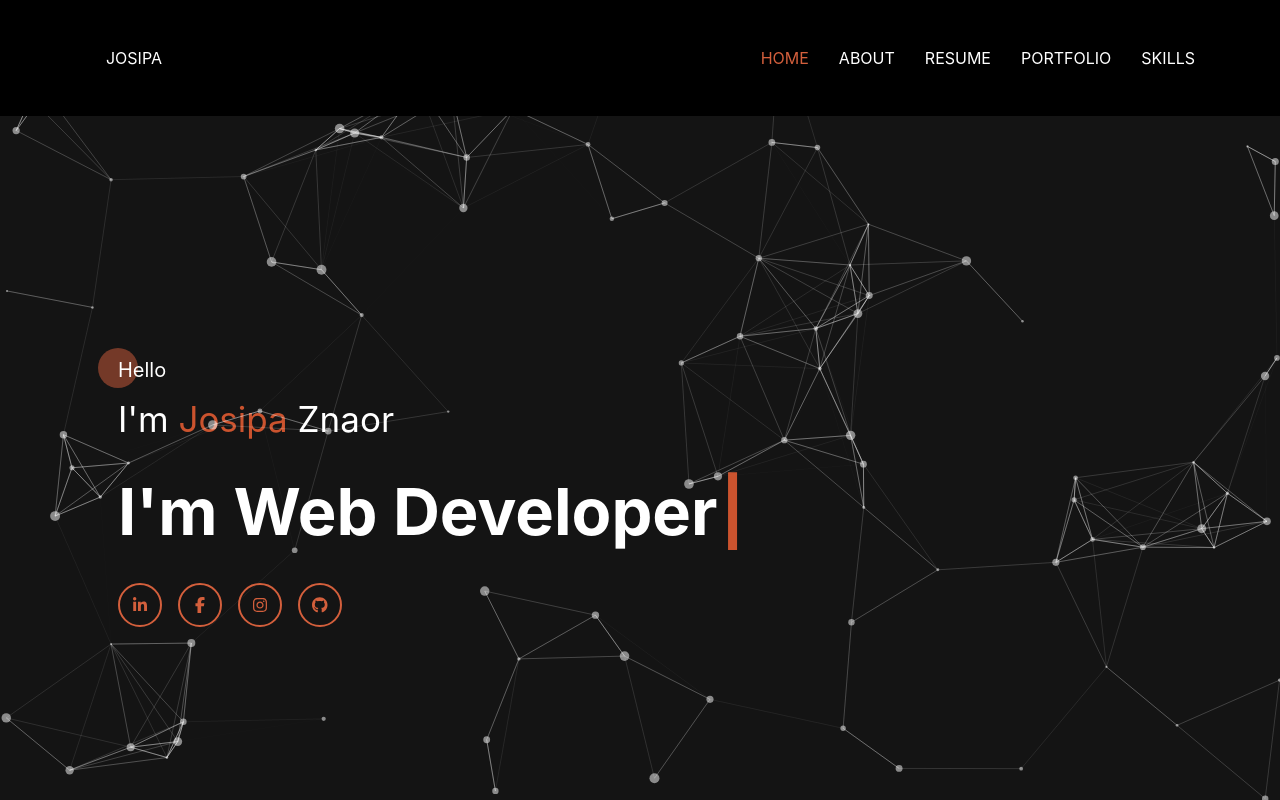
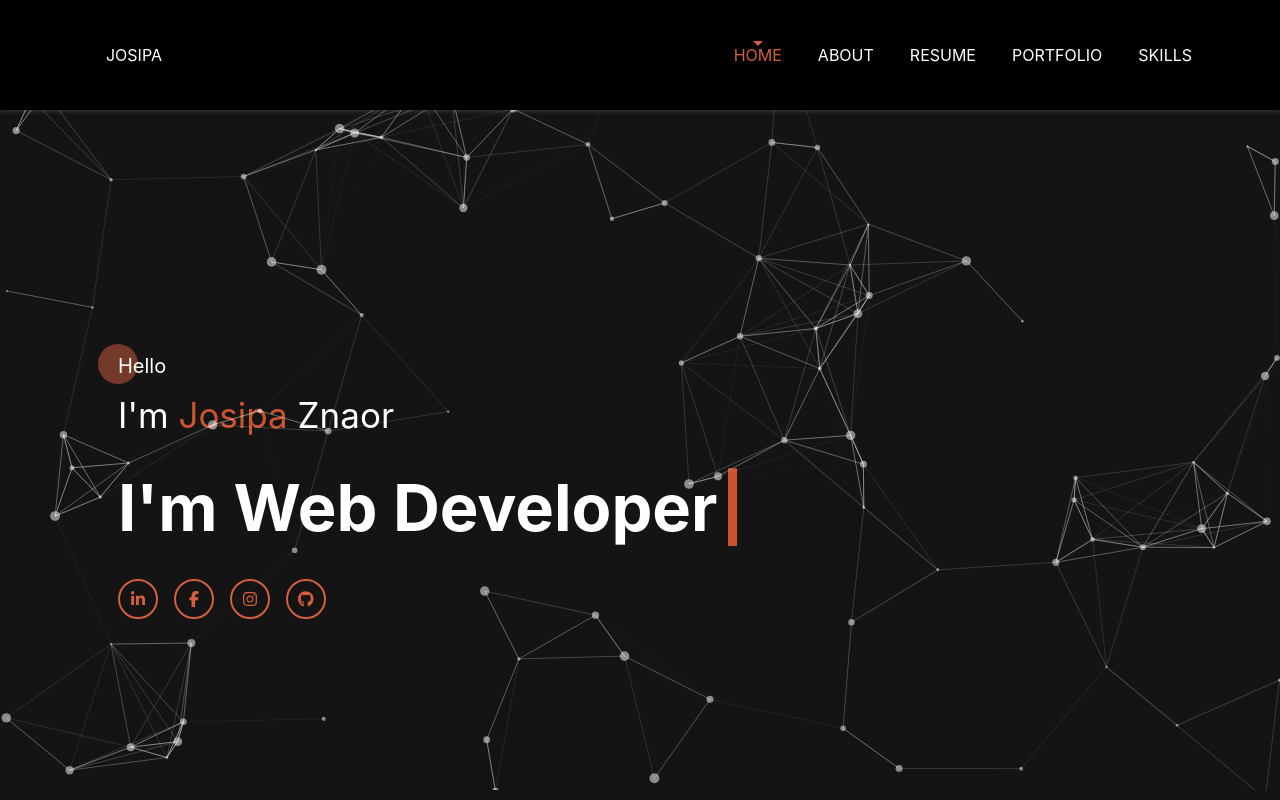
Before and after one commit to jopaa10/Portfolio, a React (Create React App) app: page / in a window 1280 px wide. Shown: the top 800 px of the page. Built offline with nearby package versions, Linux system fonts and the light colour scheme.

Commit message:
fixing navbar width

```diff
--- a/src/styles/index.scss
+++ b/src/styles/index.scss
@@ -3,6 +3,10 @@
 html {
   scroll-behavior: smooth;
   //font-size: 62.5%;
+}
+
+* {
+  box-sizing: border-box;
 }
 
 :root {
@@ -18,19 +22,17 @@ html {
 
 .navbar {
   background-color: black;
-  //display: flex;
-  //justify-content: space-between;
-  //align-items: center;
   width: auto;
   min-height: 2.5rem;
   margin: 0 auto;
   overflow: hidden;
-  padding: 2rem 0;
+  padding: 1.5rem 0;
   position: sticky;
   top: 0;
   left: 0;
   right: 0;
   z-index: 10;
+  box-shadow: 0 0.125rem 0.25rem rgba(255, 255, 255, 0.13);
 
   .navbar-section {
     display: flex;
@@ -57,26 +59,46 @@ html {
 
     .navbar-items {
       // width: 70%;
-      max-width: 30rem;
+      //max-width: 30rem;
       display: flex;
       color: var(--textColor);
       overflow: hidden;
       list-style: none;
+      position: relative;
 
       &__link {
-        padding: 0 15px;
+        padding: 5px 18px;
         color: var(--textColor);
         text-decoration: none;
         text-transform: uppercase;
         transition: color 0.15s ease-in-out, background-color 0.15s ease-in-out,
           border-color 0.15s ease-in-out;
+        position: relative;
 
         a {
           text-decoration: none;
           //color: var(--textColor);
+          position: relative;
+          padding: 0.5rem 0;
+
+          &:before {
+            content: '';
+            position: absolute;
+            top: 10%;
+            left: 50%;
+            transform: translateX(-50%);
+            border: solid transparent;
+            border-width: 0px;
+            border-top-color: var(--activeTextColor);
+            transition: 0.3s ease-in;
+          }
 
           &:hover {
             color: var(--activeTextColor);
+          }
+
+          &:hover:before {
+            border-width: 5px;
           }
         }
 
@@ -85,11 +107,17 @@ html {
           text-transform: uppercase;
           //padding: 0 15px;
           color: var(--activeTextColor);
+          position: relative;
 
           a {
             text-decoration: none;
             text-transform: uppercase;
             color: var(--activeTextColor);
+            position: relative;
+          }
+
+          &:before {
+            border-width: 5px !important;
           }
 
           @include tablet {
@@ -122,31 +150,6 @@ html {
         display: none;
       }
     }
-
-    // .toggle-menu {
-    //   display: flex;
-    //   justify-content: center;
-    //   flex-direction: column;
-    //   width: 35px;
-    //   height: 30px;
-    //   display: none;
-
-    //   &__icon {
-    //     background-color: white;
-    //     width: 100%;
-    //     height: 3px;
-    //     border-radius: 10px;
-
-    //     &:not(:last-child) {
-    //       margin-bottom: 5px;
-    //     }
-    //   }
-
-    //   @include tablet {
-    //     display: flex;
-    //     margin: 1rem;
-    //   }
-    // }
   }
   @include tablet {
     flex-direction: row;
--- a/src/styles/pages/_about-section.scss
+++ b/src/styles/pages/_about-section.scss
@@ -5,7 +5,7 @@
   width: 100%;
   position: relative;
   height: auto;
-  padding: 8rem 0;
+  padding: 10rem 0;
 }
 
 .container {
--- a/src/styles/pages/_skills-section.scss
+++ b/src/styles/pages/_skills-section.scss
@@ -5,7 +5,7 @@
   width: 100%;
   position: relative;
   height: auto;
-  padding: 8rem 0;
+  padding: 10rem 0;
 
   .skills-box {
     flex: 0 0 auto;
```
Also changed, not shown: 1 other file (tests, documents, lock files or other folders).
